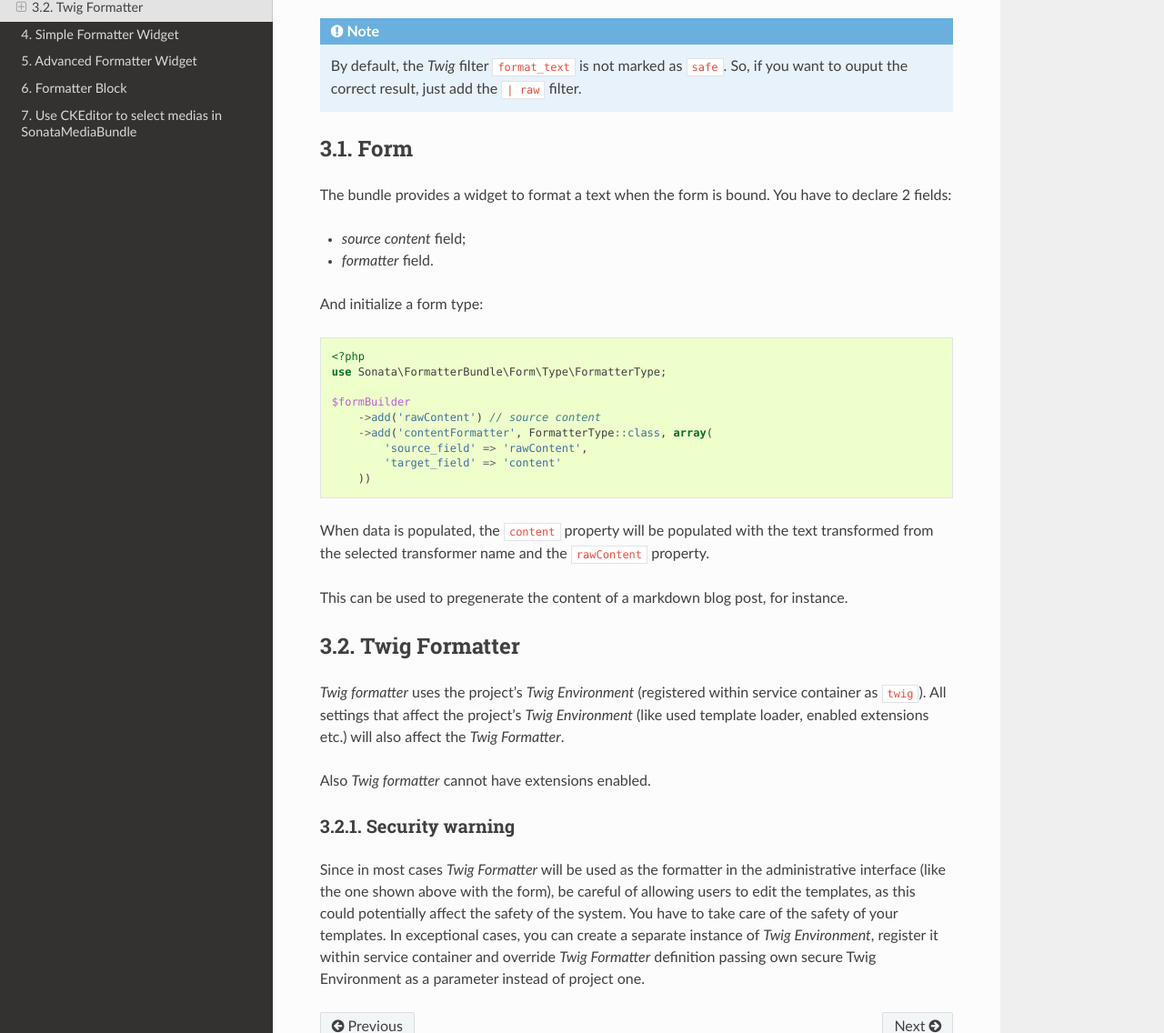
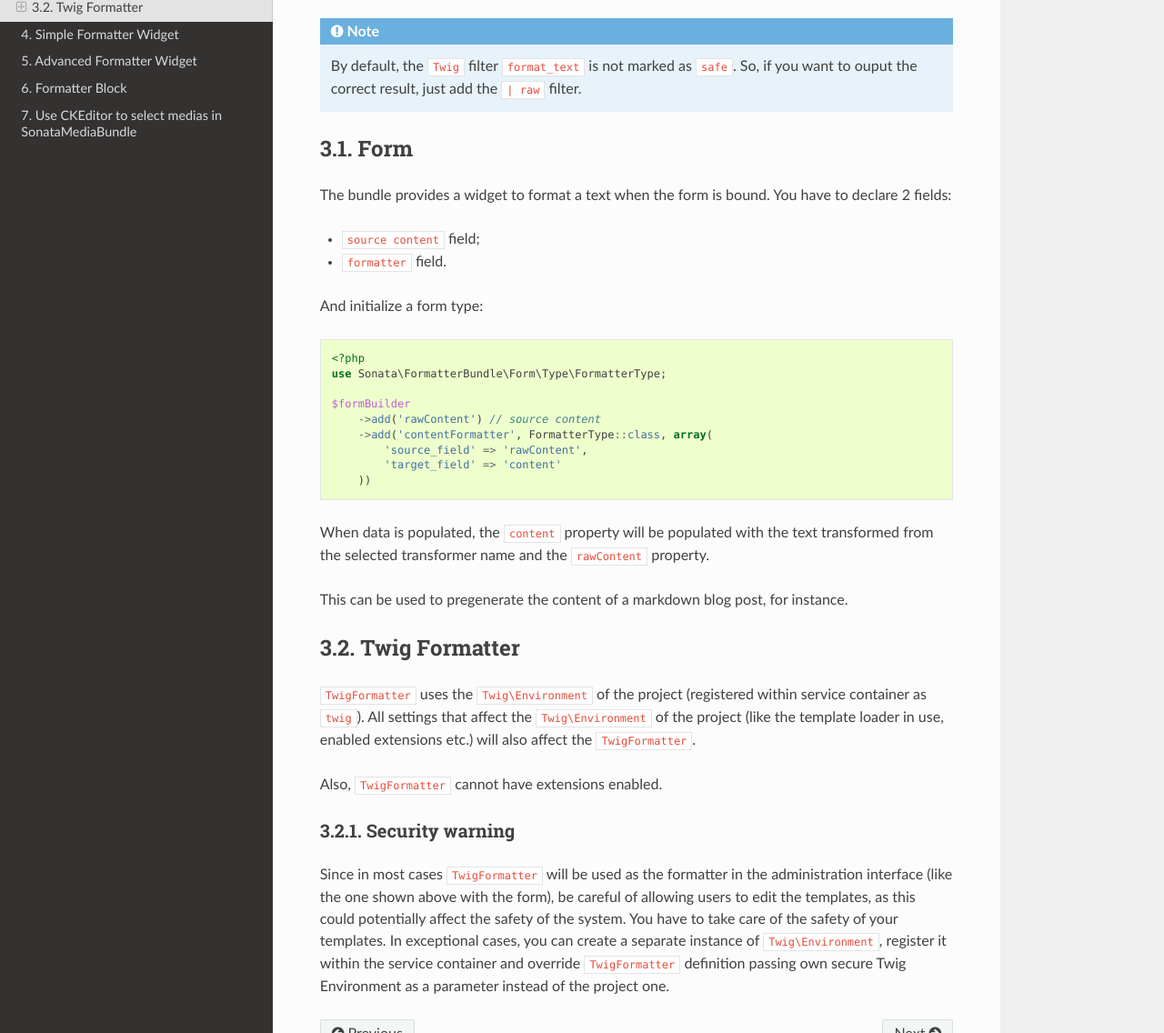
Before and after one commit to sonata-project/SonataFormatterBundle, a Sphinx documentation site: the page built from docs/reference/usage.rst, in a window 1280 px wide and 1400 px high, cut to the strip 264-1400 px from the top of the window. Shown: the whole strip at 91% size. Built offline with Sphinx 7.4.7 and the Read the Docs theme 2.0.0, drawn with Linux system fonts in a browser that asks for light colours.

Commit message:
Add missing backticks

```diff
--- a/docs/reference/ckeditor_medias.rst
+++ b/docs/reference/ckeditor_medias.rst
@@ -84,7 +84,8 @@ in your ``sonata_formatter.yml`` file:
 
 Last step takes place in your admin class. You just have to specify the
 ``ckeditor_context`` parameter to activate ``CKEditor``.
-Here is an example to alter `shortDescription` field of the `ProductAdmin`:
+Here is an example to alter ``shortDescription`` field of the
+``ProductAdmin``:
 
 .. code-block:: php
 
--- a/docs/reference/formatter_widget.rst
+++ b/docs/reference/formatter_widget.rst
@@ -108,9 +108,9 @@ The ``sonata_formatter_type_selector`` takes various options:
 * ``source_field_options``: the source field options (optional);
 * ``target_field``: the entity's final field with the transformed data.
 
-Additionally, the following options can be added to give `CKEditor` a
+Additionally, the following options can be added to give ``CKEditor`` a
 context in order to select images directly from ``SonataMediaBundle``,
-and to define a custom `CKEditor` toolbar configuration:
+and to define a custom ``CKEditor`` toolbar configuration:
 
 * ``ckeditor_context``: give CKEditor a context in order to customize
   routes used to browse and upload medias (see "Use CKEditor to select
@@ -118,7 +118,7 @@ and to define a custom `CKEditor` toolbar configuration:
 * ``ckeditor_toolbar_icons`` : give CKEditor a custom toolbar
   configuration (optional)
 
-Here is the default `CKEditor` custom toolbar configuration, you can tweak:
+Here is the default ``CKEditor`` custom toolbar configuration, you can tweak:
 
 .. code-block:: php
 
--- a/docs/reference/usage.rst
+++ b/docs/reference/usage.rst
@@ -22,7 +22,7 @@ Usage
 
 .. note::
 
-    By default, the `Twig` filter ``format_text`` is not marked as
+    By default, the ``Twig`` filter ``format_text`` is not marked as
     ``safe``. So, if you want to ouput the correct result, just add the
     ``| raw`` filter.
 
@@ -32,8 +32,8 @@ Form
 The bundle provides a widget to format a text when the form is bound.
 You have to declare 2 fields:
 
-* `source content` field;
-* `formatter` field.
+* ``source content`` field;
+* ``formatter`` field.
 
 And initialize a form type:
 
@@ -60,13 +60,23 @@ instance.
 Twig Formatter
 --------------
 
-`Twig formatter` uses the project's `Twig Environment` (registered within service container as ``twig``).
-All settings that affect the project's `Twig Environment` (like used template loader, enabled extensions etc.) will also affect the `Twig Formatter`.
+``TwigFormatter`` uses the ``Twig\Environment`` of the project
+(registered within service container as ``twig``).
+All settings that affect the ``Twig\Environment`` of the project (like
+the template loader in use, enabled extensions etc.) will also affect
+the ``TwigFormatter``.
 
-Also `Twig formatter` cannot have extensions enabled.
+Also, ``TwigFormatter`` cannot have extensions enabled.
 
 Security warning
 ................
 
-Since in most cases `Twig Formatter` will be used as the formatter in the administrative interface (like the one shown above with the form), be careful of allowing users to edit the templates, as this could potentially affect the safety of the system. You have to take care of the safety of your templates.
-In exceptional cases, you can create a separate instance of `Twig Environment`, register it within service container and override `Twig Formatter` definition passing own secure Twig Environment as a parameter instead of project one.
+Since in most cases ``TwigFormatter`` will be used as the formatter in
+the administration interface (like the one shown above with the form),
+be careful of allowing users to edit the templates, as this could
+potentially affect the safety of the system. You have to take care of
+the safety of your templates.
+In exceptional cases, you can create a separate instance of
+``Twig\Environment``, register it within the service container and
+override ``TwigFormatter`` definition passing own secure Twig
+Environment as a parameter instead of the project one.
```
